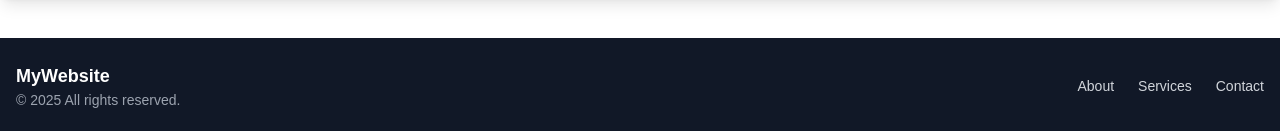
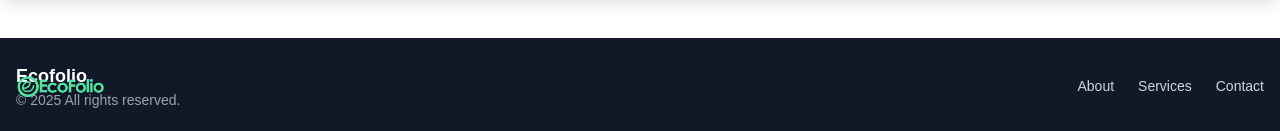
Before and after one commit to krishang-r/EcoFolio, a Next.js app: page / in a window 1280 px wide. Shown: the part 726-857 px from the top of the page. Built offline with nearby package versions, Linux system fonts and the light colour scheme.

Commit message:
harvester commit

```diff
--- /dev/null
+++ b/app/Harvester/page.js
@@ -0,0 +1,12 @@
+"use client"
+import { useState } from 'react';
+import Link from 'next/link'
+import Header from "../components/Header"
+
+const page = () => {
+  return (
+    <div>page</div>
+  )
+}
+
+export default page
--- a/app/components/Footer.js
+++ b/app/components/Footer.js
@@ -5,10 +5,12 @@ export default function Footer() {
     <footer className="bg-gray-900 text-white py-6 mt-10">
       <div className="container mx-auto px-4 flex flex-col md:flex-row justify-between items-center">
         {/* Left Section */}
-        <div className="text-center md:text-left mb-4 md:mb-0">
-          <h2 className="text-lg font-semibold">MyWebsite</h2>
+        <div className="container flex flex-col md:flex-row items-center text-center md:text-left mb-4 md:mb-0">
+            <img src="/Ecofolio-header.png" className="w-[7%] absolute left-4" ></img>
+        <div>
+          <h2 className="text-lg font-semibold">Ecofolio</h2>
           <p className="text-gray-400 text-sm">&copy; {new Date().getFullYear()} All rights reserved.</p>
-        </div>
+        </div></div>
 
         {/* Navigation Links */}
         <div className="flex space-x-6 text-sm">
```
